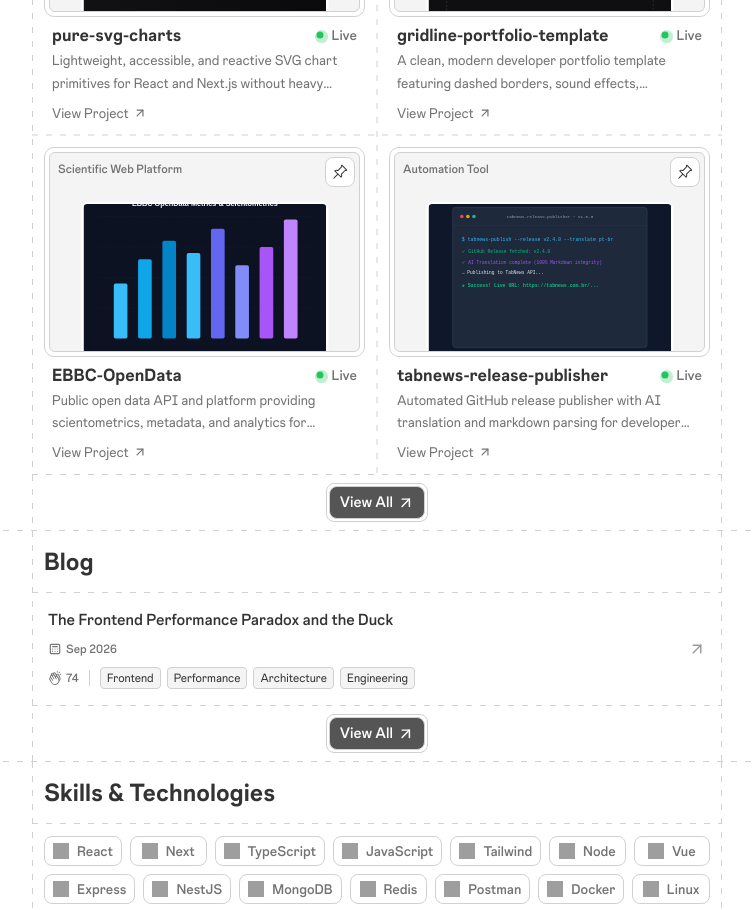
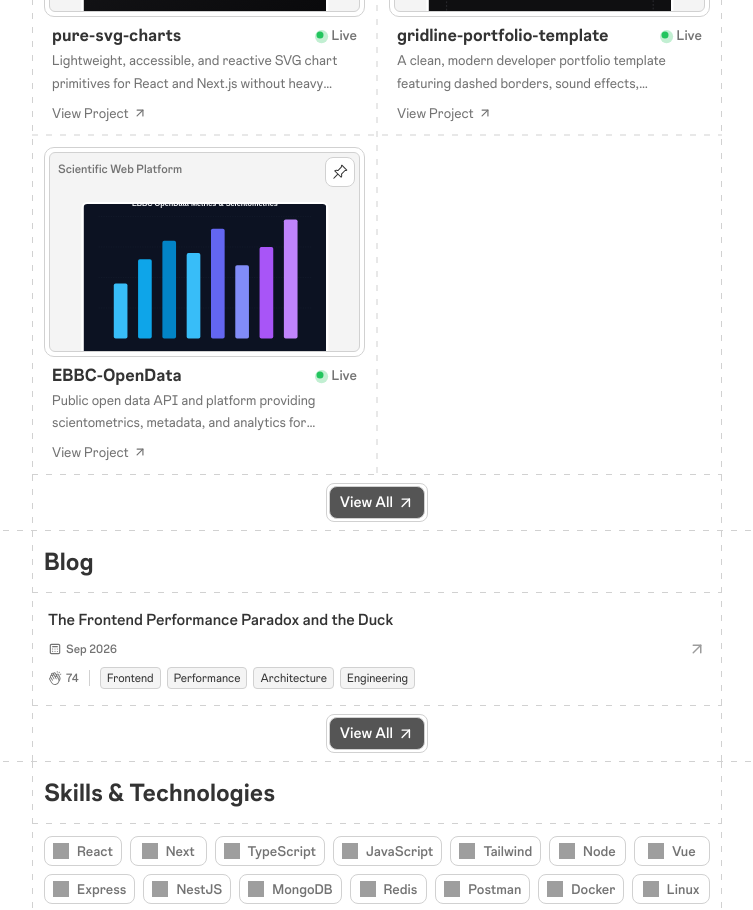
Before and after one commit to GabrielBaiano/gridline-portfolio-template, a Next.js app: page / in a window 1280 px wide. Shown: the part 1340-2250 px from the top of the page, without its empty margins (263-1016 px from the left). Built offline with nearby package versions, Linux system fonts and the light colour scheme; no server answers; grey boxes are pictures that could not be loaded.

Commit message:
feat(projects): remove tabnews-release-publisher from featured projects

```diff
--- a/src/data/portfolio.ts
+++ b/src/data/portfolio.ts
@@ -251,24 +251,7 @@ export const portfolioData: PortfolioConfig = {
       websiteUrl: "https://ebbcopendata.vercel.app/",
       githubUrl: "https://github.com/GabrielBaiano/EBBC-OpenData",
       stack: ["JavaScript", "React", "Node.js", "Open Data", "REST API"]
-    },
-    {
-      name: "tabnews-release-publisher",
-      slug: "tabnews-release-publisher",
-      status: "Live",
-      label: "Automation Tool",
-      description: "Automated GitHub release publisher with AI translation and markdown parsing for developer communities.",
-      longDescription: [
-        "tabnews-release-publisher automates publishing GitHub repository release notes directly to the Brazilian developer platform TabNews.",
-        "Integrates intelligent LLM translation into Portuguese while preserving 100% of markdown formatting, code snippets, badge links, and release semantics.",
-        "Can be executed as a GitHub Action or local CLI tool to streamline developer community announcements."
-      ],
-      screenshot: "/images/project/screenshots/tabnews-publisher.svg",
-      bgImage: "/images/project/background/bg-gradient-4.svg",
-      websiteUrl: "https://github.com/GabrielBaiano/tabnews-release-publisher",
-      githubUrl: "https://github.com/GabrielBaiano/tabnews-release-publisher",
-      stack: ["TypeScript", "Node.js", "GitHub Actions", "OpenAI API"]
-    },
+    }
   ],
 
   apps: [
```
